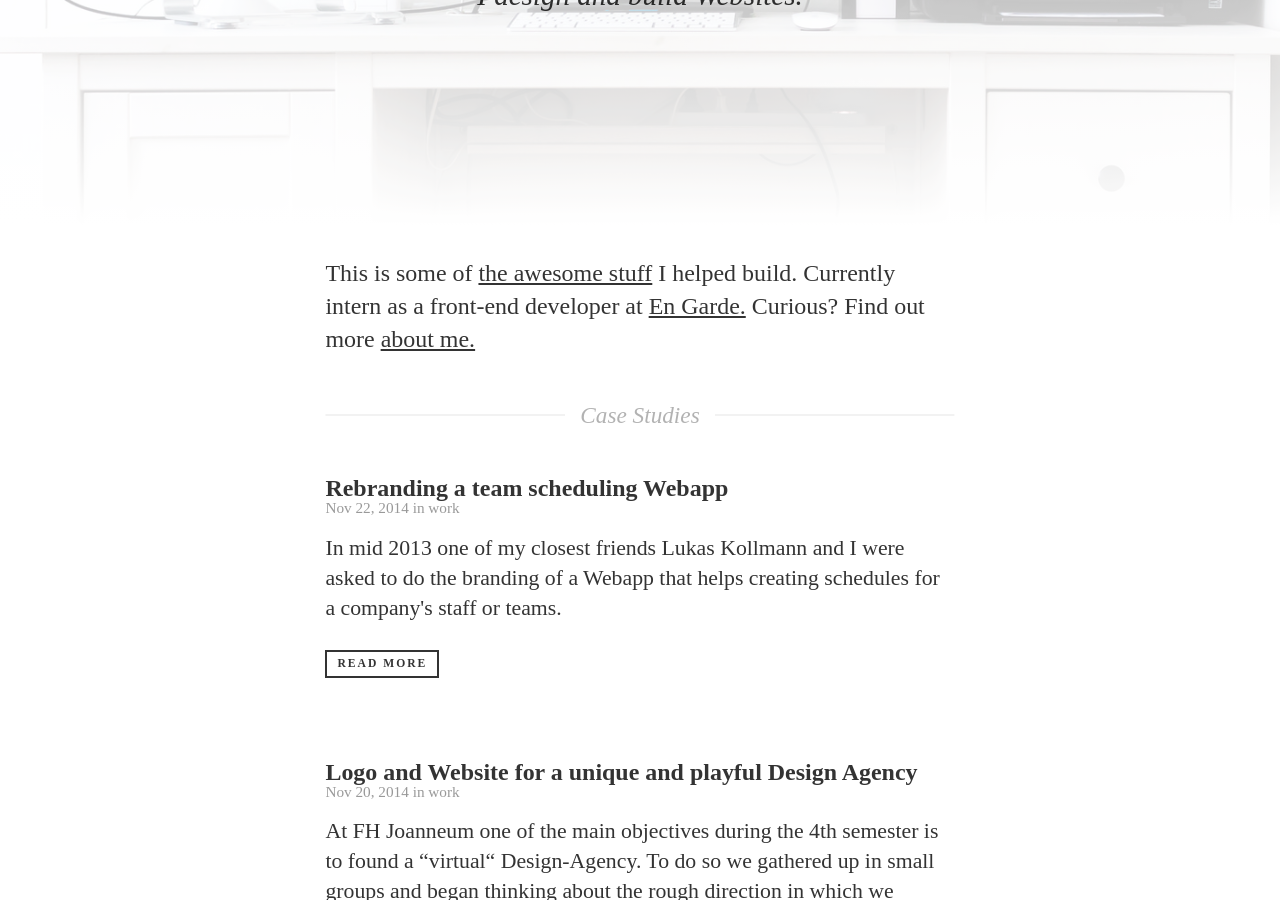
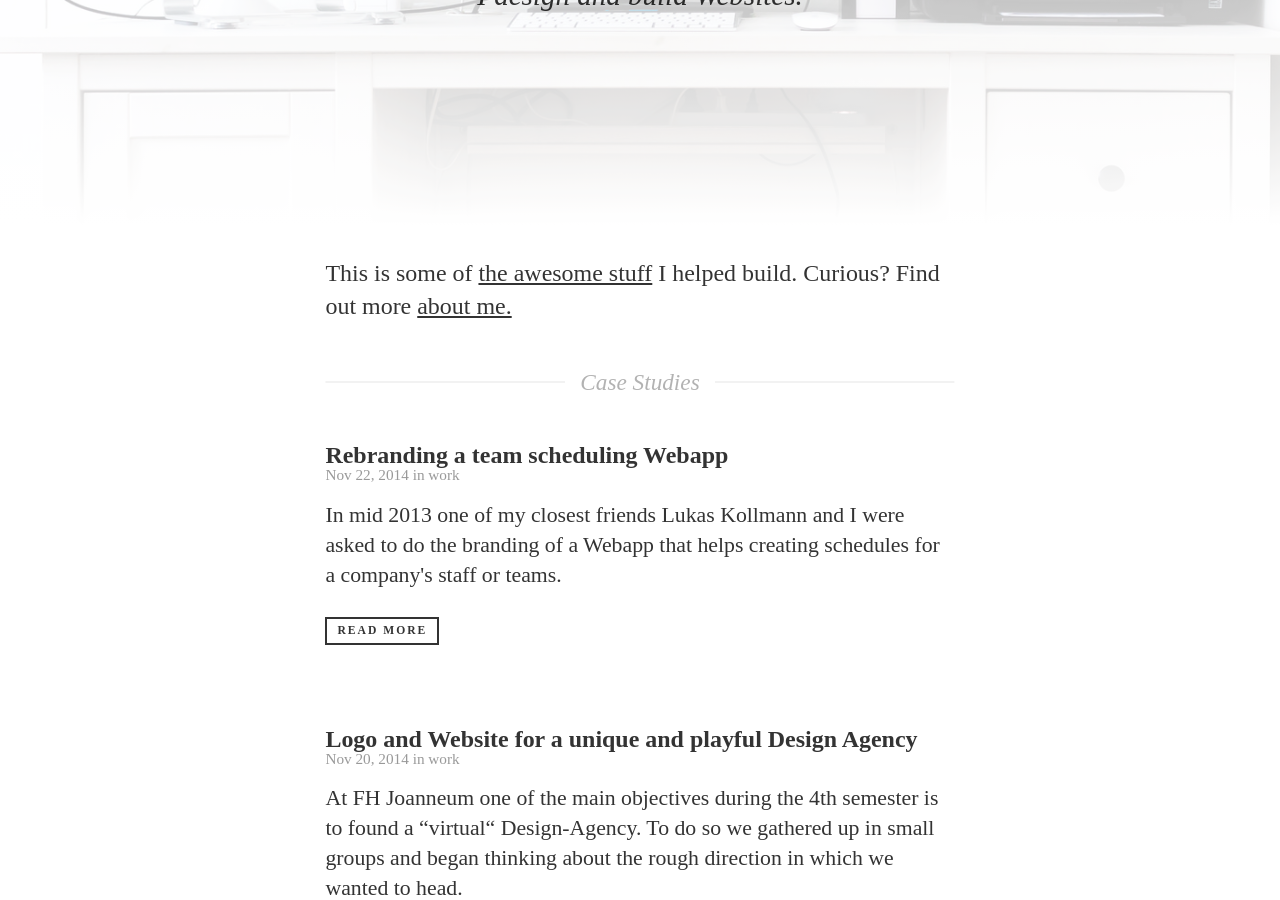
Before and after one commit to Reinpal/reinpal.github.io, a Jekyll site: the page built from index.html, in a window 1280 px wide and 900 px high, scrolled down 450 px. Built offline with Jekyll 4.4.1, drawn with Linux system fonts in a browser that asks for light colours; nearby versions of some CDN libraries.

```diff
--- a/index.html
+++ b/index.html
@@ -22,7 +22,7 @@ meta: My name is Stefan Reinprecht and I’m an interdisciplinary designer from
   </section>
 
   <section class="home-content">
-    <p>This is some of <a target="_blank" href="{{ site.baseurl }}/work">the awesome stuff</a> I helped build. Currently intern as a front-end developer at <a href="http://engarde.net" target="_blank">En Garde.</a> Curious? Find out more <a target="_blank" href="{{ site.baseurl }}/about">about me.</a> </p>
+    <p>This is some of <a target="_blank" href="{{ site.baseurl }}/work">the awesome stuff</a> I helped build. Curious? Find out more <a target="_blank" href="{{ site.baseurl }}/about">about me.</a> </p>
     <h1 class="page-heading recent-entries"><span>Case Studies</span></h1>
 
     <div class="post-list">
```
Also changed, not shown: about.md (+1 -1 lines), _layouts/about.html (line endings or trailing spaces), assets/dist/general/img/avatar-large.jpg (added), assets/dist/general/img/avatar-large_x2.jpg (added), assets/dist/general/img/avatar-medium.jpg (added), assets/dist/general/img/avatar-small.jpg (added), scss/_footer.scss (line endings or trailing spaces).
